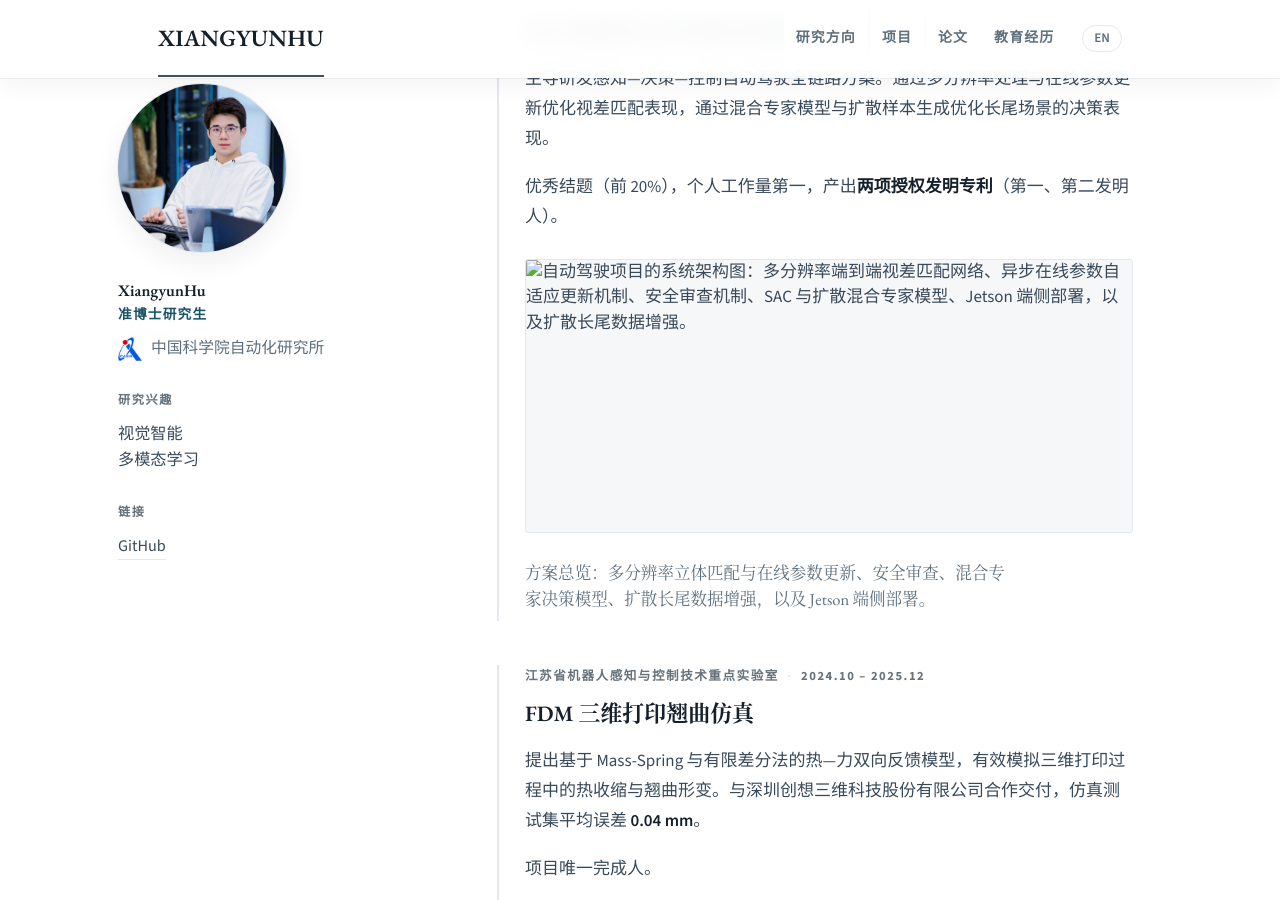
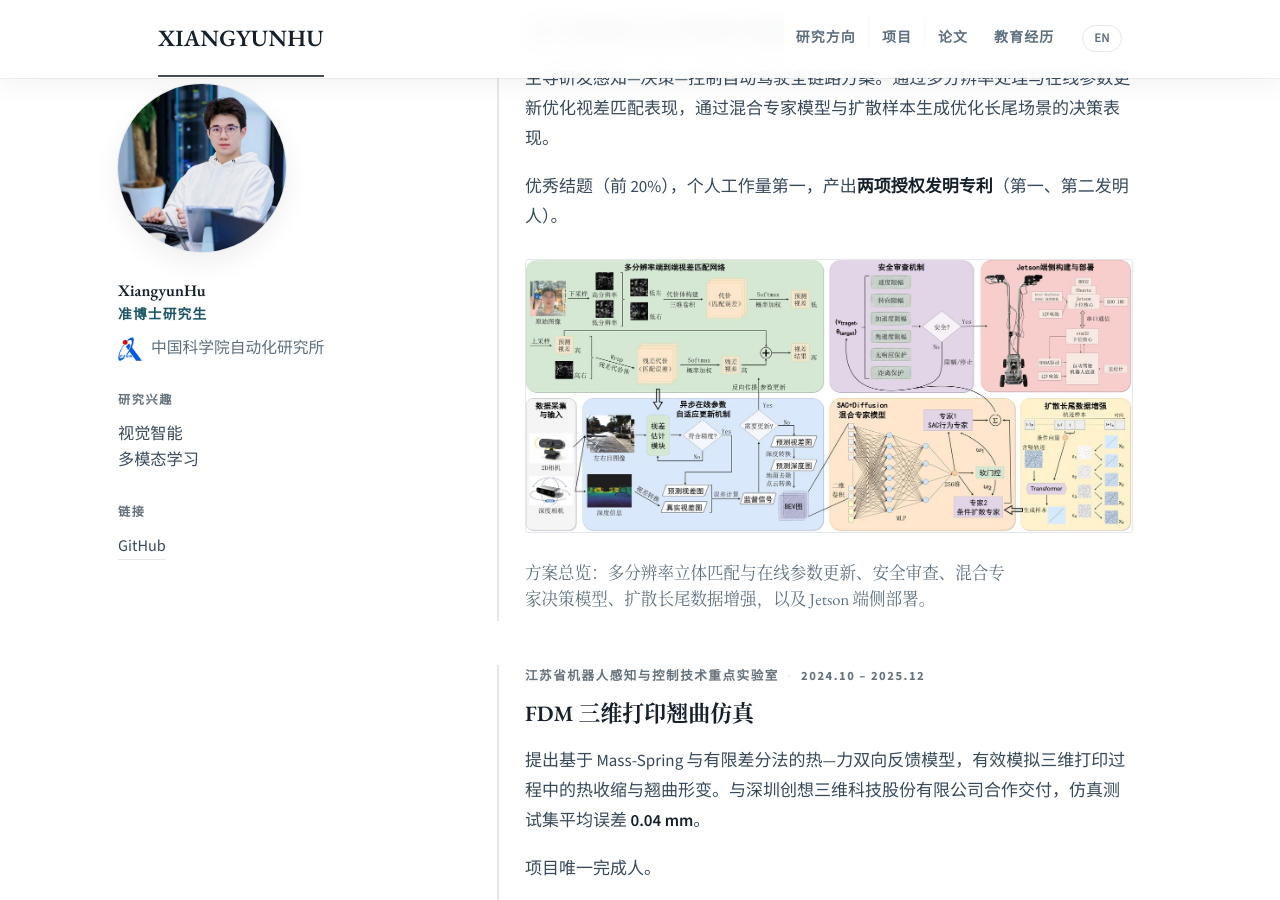
Before and after one commit to RichardHu6666/richardhu6666.github.io, a Jekyll site: the page built from zh.md, in a window 1280 px wide and 900 px high, scrolled down 833 px. Built offline with Jekyll 4.4.1, drawn with Linux system fonts in a browser that asks for light colours.

Commit message:
Fix the Chinese page's image paths
zh.md used relative paths (assets/images/...), which resolve against the page's
directory. The English page is served from the site root so they worked there,
but the Chinese page is served from /zh/, where they resolved to
/zh/assets/images/... and 404ed - the figures rendered as empty boxes.

All image paths in zh.md are now root-relative (/assets/images/...), which works
from any page depth. The preview harness accepted only the extension-less form
before, so it had been rewriting the English page's paths and silently leaving
the Chinese page's broken.

```diff
--- a/zh.md
+++ b/zh.md
@@ -29,7 +29,7 @@ description: "东南大学智能感知工程本科生，已获推免资格，202
     <p>主导研发感知—决策—控制自动驾驶全链路方案。通过多分辨率处理与在线参数更新优化视差匹配表现，通过混合专家模型与扩散样本生成优化长尾场景的决策表现。</p>
     <p>优秀结题（前 20%），个人工作量第一，产出<strong>两项授权发明专利</strong>（第一、第二发明人）。</p>
     <figure class="research-figure">
-      <img src="assets/images/research/auto-driving.jpg" alt="自动驾驶项目的系统架构图：多分辨率端到端视差匹配网络、异步在线参数自适应更新机制、安全审查机制、SAC 与扩散混合专家模型、Jetson 端侧部署，以及扩散长尾数据增强。" width="1400" height="629" loading="lazy" decoding="async">
+      <img src="/assets/images/research/auto-driving.jpg" alt="自动驾驶项目的系统架构图：多分辨率端到端视差匹配网络、异步在线参数自适应更新机制、安全审查机制、SAC 与扩散混合专家模型、Jetson 端侧部署，以及扩散长尾数据增强。" width="1400" height="629" loading="lazy" decoding="async">
       <figcaption>方案总览：多分辨率立体匹配与在线参数更新、安全审查、混合专家决策模型、扩散长尾数据增强，以及 Jetson 端侧部署。</figcaption>
     </figure>
   </article>
@@ -40,7 +40,7 @@ description: "东南大学智能感知工程本科生，已获推免资格，202
     <p>提出基于 Mass-Spring 与有限差分法的热—力双向反馈模型，有效模拟三维打印过程中的热收缩与翘曲形变。与深圳创想三维科技股份有限公司合作交付，仿真测试集平均误差 <strong>0.04 mm</strong>。</p>
     <p>项目唯一完成人。</p>
     <figure class="research-figure">
-      <img src="assets/images/research/fdm-warping.jpg" alt="FDM 三维打印机正在打印一个红色小件，喷头位于成型平台上方。" width="1400" height="787" loading="lazy" decoding="async">
+      <img src="/assets/images/research/fdm-warping.jpg" alt="FDM 三维打印机正在打印一个红色小件，喷头位于成型平台上方。" width="1400" height="787" loading="lazy" decoding="async">
       <figcaption>FDM 三维打印，即热—力模型所仿真的工艺过程。</figcaption>
     </figure>
   </article>
@@ -59,7 +59,7 @@ description: "东南大学智能感知工程本科生，已获推免资格，202
     <h3>The Robotic Era of Gynecologic Surgery: A Comprehensive Review and the Next-Decade Outlook</h3>
     <p>已投稿至 <em>Intelligent Medicine</em>（JCR Q1，IF 6.9）。提出"临床需求—工程设计"双向映射框架，打破传统综述对机器人系统的黑盒化处理，并给出妇科手术机器人的设计与未来发展蓝图。</p>
     <figure class="research-figure">
-      <img src="assets/images/research/gyn-surgery-survey.jpg" alt="综述组织框架图：左侧为需求与约束，中部为机器人设计与人机交互及工作流，右侧为临床应用，三者之间以带标注的映射箭头连接。" width="1400" height="764" loading="lazy" decoding="async">
+      <img src="/assets/images/research/gyn-surgery-survey.jpg" alt="综述组织框架图：左侧为需求与约束，中部为机器人设计与人机交互及工作流，右侧为临床应用，三者之间以带标注的映射箭头连接。" width="1400" height="764" loading="lazy" decoding="async">
       <figcaption>综述的组织框架：由临床需求经机器人设计与人机交互，映射到临床应用。</figcaption>
     </figure>
   </article>
@@ -68,7 +68,7 @@ description: "东南大学智能感知工程本科生，已获推免资格，202
 <section id="education" class="home-section">
   <h2 class="section-kicker">04 / 教育经历</h2>
   <article class="education-entry" itemscope itemtype="https://schema.org/CollegeOrUniversity">
-    <img class="education-entry__mark" src="assets/images/institutions/seu.png" alt="" width="44" height="44" loading="lazy" decoding="async">
+    <img class="education-entry__mark" src="/assets/images/institutions/seu.png" alt="" width="44" height="44" loading="lazy" decoding="async">
     <div class="education-entry__body">
       <p class="education-entry__when">2023 – 2027（预计）</p>
       <h3 itemprop="name">东南大学</h3>
@@ -76,7 +76,7 @@ description: "东南大学智能感知工程本科生，已获推免资格，202
     </div>
   </article>
   <article class="education-entry" itemscope itemtype="https://schema.org/EducationalOrganization">
-    <img class="education-entry__mark" src="assets/images/institutions/casia.png" alt="" width="44" height="44" loading="lazy" decoding="async">
+    <img class="education-entry__mark" src="/assets/images/institutions/casia.png" alt="" width="44" height="44" loading="lazy" decoding="async">
     <div class="education-entry__body">
       <p class="education-entry__when">2027 年起</p>
       <h3 itemprop="name">中国科学院自动化研究所</h3>
```
